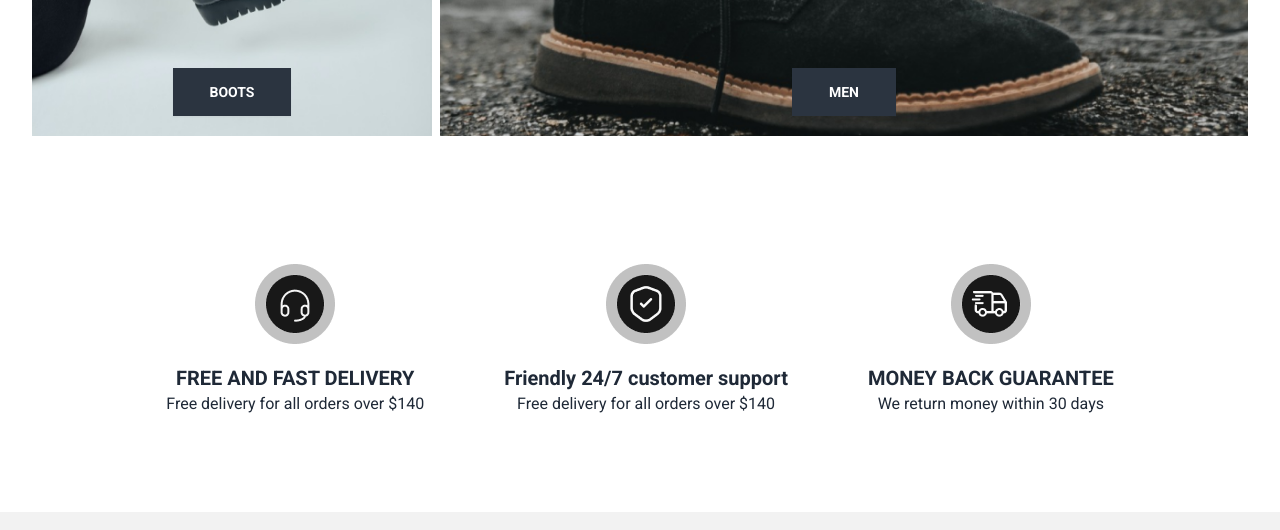
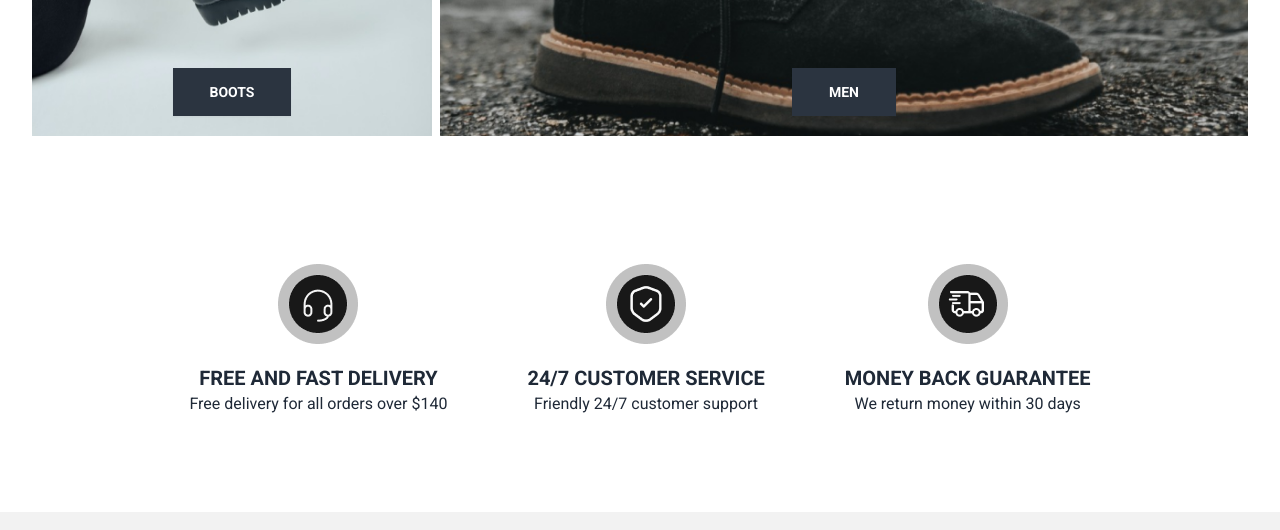
Before and after one commit to MohammadrezaNadirkhanloo/Shoe-shop, a website with bundled scripts: page index.html in a window 1280 px wide. Shown: the part 4656-5186 px from the top of the page. Built offline with nearby package versions, Linux system fonts and the light colour scheme.

Commit message:
Fix : fix bug card

```diff
--- a/index.html
+++ b/index.html
@@ -320,9 +320,9 @@
             <img src="./assets/img/Services (2).png" class="w-20" alt="" />
             <div class="flex flex-col items-center">
               <p class="text-xl font-semibold">
-                Friendly 24/7 customer support
+                24/7 CUSTOMER SERVICE
               </p>
-              <p>Free delivery for all orders over $140</p>
+              <p>Friendly 24/7 customer support</p>
             </div>
           </div>
           <div class="flex flex-col items-center gap-5">
--- a/src/javaScript/script.js
+++ b/src/javaScript/script.js
@@ -92,6 +92,7 @@ class UI {
         const product = Local.getproduct(e.target.dataset.id);
         cards.push({ ...product, number: 1 });
         Local.setCard(cards);
+        this.displayCard()
       });
     });
   }
```
